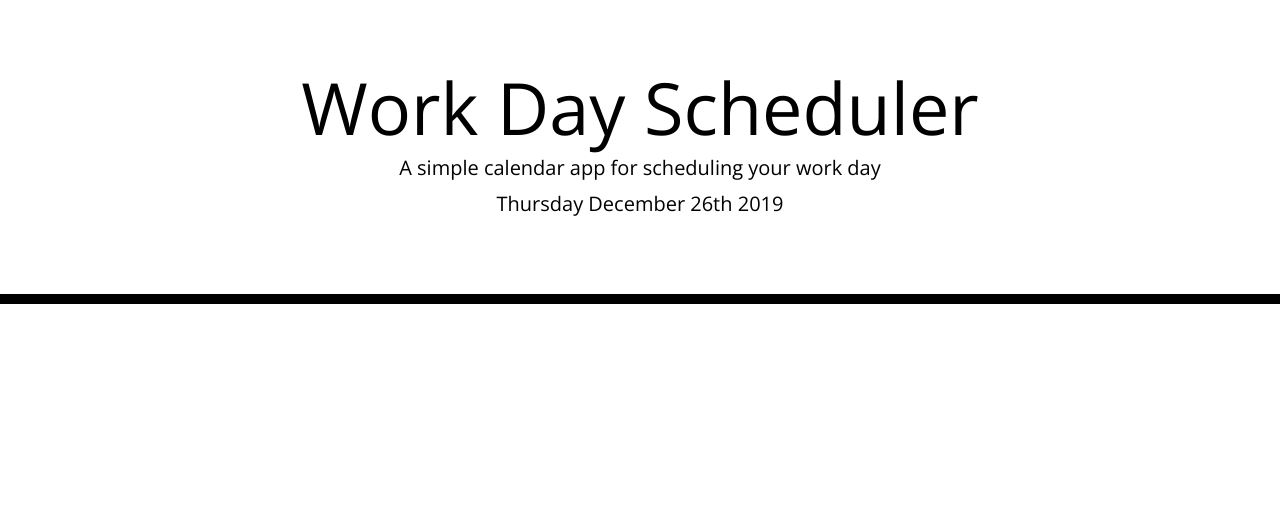
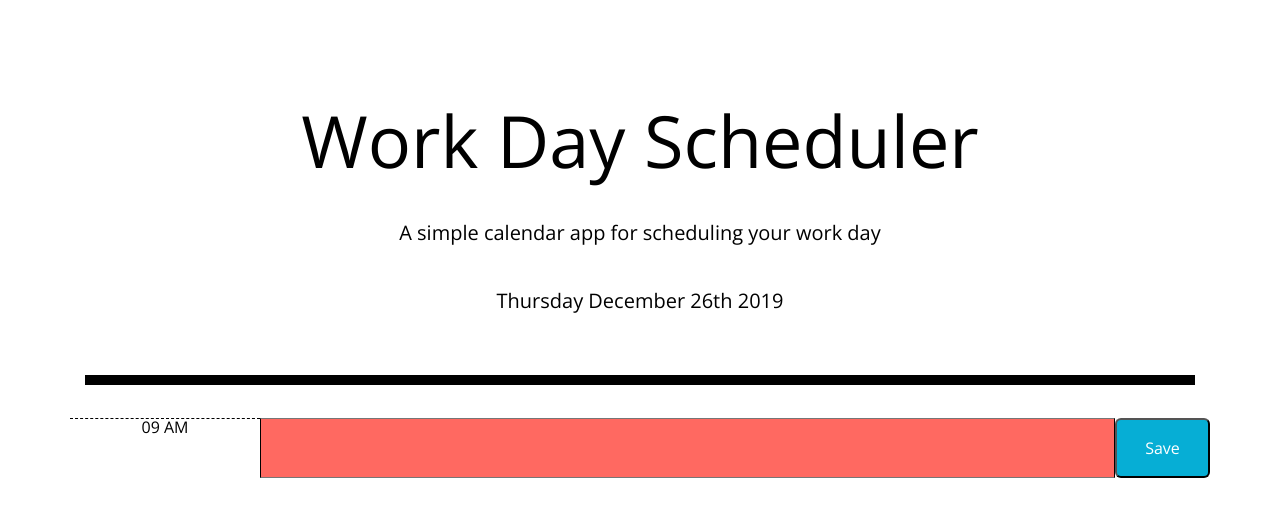
Before and after one commit to smeruva1/day_planner, a plain HTML site: page Develop/index.html in a window 1280 px wide. Drawn offline with nearby package versions, Linux system fonts and the light colour scheme.

Commit message:
added block for 9 a.m.

```diff
--- a/Develop/index.html
+++ b/Develop/index.html
@@ -14,65 +14,150 @@
 </head>
 
 <body>
-  <header class="jumbotron">
+
+  <!-- Container Div -->
+  <div class="wrapper container">
+
+    <!-- Row 1 Header-->
+    <div class="row">
+      <div class="col-md-12">
+
+        <header class="myjumbotron">
+
           <h1 class="display-3">Work Day Scheduler</h1>
           <p class="lead">A simple calendar app for scheduling your work day</p>
           <p id="currentDay" class="lead"></p>
+
         </header>
-  <div class="container">
-    <!-- Timeblocks go here -->
+      </div>
     </div>
 
+    <!-- Row 2 9 AM Header-->
+    <div class="row" , id="dayplannerblocks">
+      <!-- Timeblocks go here -->
+      <!-- <ul id="timeblocks-list"></ul> -->
+
+    </div>
+    <!-- </div> -->
     <script src="https://code.jquery.com/jquery-3.4.1.min.js"></script>
     <script src="https://cdnjs.cloudflare.com/ajax/libs/moment.js/2.24.0/moment.min.js"></script>
 
     <script>
 
       //var currentDayEl = document.querySelector("#currentDay");
-
       // console.log(currentDayEl);
       // console.log(moment().format('dddd MMMM Do YYYY'));
-
       // currentDayEl.textContent = moment().format('dddd MMMM Do YYYY');
 
+      //Use JQuery and moment to show the day
       var $currentDay = $("#currentDay");
       console.log($currentDay);
       $currentDay.text(moment().format('dddd MMMM Do YYYY'));
 
 
-    // var newDiv = $("<div>");
-    // newDiv.text("A pleasure to meet you!");
-    // $(".jumbotron").append(newDiv);
+      //Now add 9 li to ul
+      //var $timeblockList = $("#timeblocks-list");
+      // var $timeblockList = $("#timeblocks-list");
+      var $dayplannerblocks = $("#dayplannerblocks");
 
-    // console.log(moment());
-    // console.log(moment().format('LLLL', "dddd, MMMM D, YYYY"));
-    // console.log(moment().format('dddd MMMM Do YYYY'));
-    // console.log(moment().toString());
+      var timeblockArray = ["09 AM", "10 AM", "11 AM", "12 PM", "01 PM", "02 PM", "03 PM", "04 PM", "05 PM"];
+
+      var currentIndex = 0;
+      //get the current time Array indices and set the flag.
+      console.log(moment().format("hh A"));
+
+      for (var i = 0; i < timeblockArray.length; i++) {
+        if (moment().format("hh A") === timeblockArray[i]) {
+          currentIndex = i;
+        }
+      }
+      console.log("current array index is " + currentIndex + " and time is: " + timeblockArray[currentIndex]);
+
+      // // Render a new li for each todo
+      // for (var i = 0; i < timeblockArray.length; i++) {
+
+      //   var startoftheHour = timeblockArray[i];
+
+      //   var li = document.createElement("li");
+      //   li.setAttribute("data-index", i);
+
+      //   var labelHr = document.createElement("label");
+      //   labelHr.textContent = startoftheHour;
+      //   li.appendChild(labelHr);
+
+      //   var textarea = document.createElement("textarea");
+      //   textarea.textContent = " enter your text here";
+      //   li.appendChild(textarea);
+
+      //   var button = document.createElement("button");
+      //   button.textContent = "save";
+      //   li.appendChild(button);
+      //   li.setAttribute("class", "saveBtn");
+
+      //   $timeblockList.append(li);
+      // }
+
+      // 9 AM Block ==============================>>
+
+      var startoftheHour9 = timeblockArray[0];
+
+      // var labelHr9 = document.createElement("label");
+      // labelHr9.textContent = startoftheHour9;
+      // labelHr9.setAttribute("class", "hour col-md-2");
+      // $dayplannerblocks.append(labelHr9);
+
+      var $labelHr9 = $("<label>");
+      $labelHr9.text(startoftheHour9);
+      $labelHr9.attr("class", "hour col-md-2");
+      $dayplannerblocks.append($labelHr9);
+
+
+      // var textarea = document.createElement("textarea");
+      // textarea.textContent = "";
+      // textarea.setAttribute("class", "textarea col-md-9");
+      // console.log("current array index is " + currentIndex);
+
+      // if (parseInt(currentIndex) < parseInt(0)) {
+      //   textarea.setAttribute("class", "textarea col-md-9 past");
+      // } else if (parseInt(currentIndex) === parseInt(0)) {
+      //   textarea.setAttribute("class", "textarea col-md-9 present");
+      // } else if (parseInt(currentIndex) > parseInt(0)) {
+      //   console.log("hi");
+      //   textarea.setAttribute("class", "textarea col-md-9 future");
+      // }
+
+      // $dayplannerblocks.append(textarea);
+
+      var $textarea9 = $("<textarea>");
+      $textarea9.text("");
+      $textarea9.attr("class", "textarea col-md-9");
+
+      if (parseInt(currentIndex) < parseInt(0)) {
+        $textarea9.attr("class", "textarea col-md-9 past");
+      } else if (parseInt(currentIndex) === parseInt(0)) {
+        $textarea9.attr("class", "textarea col-md-9 present");
+      } else if (parseInt(currentIndex) > parseInt(0)) {
+        console.log("hi");
+        $textarea9.attr("class", "textarea col-md-9 future");
+      }
+
+      $dayplannerblocks.append($textarea9);
+
+      // var button = document.createElement("button");
+      // button.textContent = "save";
+      // button.setAttribute("class", "saveBtn col-md-1");
+      // dayplannerblocks.appendChild(button);
+
+      var $saveBtn9 = $("<button>");
+      $saveBtn9.text("Save");
+      $saveBtn9.attr("class", "saveBtn col-md-1");
+      $dayplannerblocks.append($saveBtn9);
 
 
 
-    //console.log(moment().startOf('day'));
-    //Create moment date time
-//     var m = moment();
-
-//     console.log(m.toString());
-//     console.log(m.toISOString());
-
-//     //create moment obj from ISO 8601 String
-//     var n = moment("2019-05-19");
-
-//     console.log(n.toString());
-//     console.log(n.toISOString());
-
-
-// //create moment obj from ISO 8601 String with time
-// var q = moment("2019-05-19:10:00.000");
-
-// console.log(q.toString());
-// console.log(q.toISOString());
 
     </script>
-
+  </div>
 </body>
 
 </html>
--- a/Develop/style.css
+++ b/Develop/style.css
@@ -2,18 +2,24 @@ body {
   font-family: 'Open Sans', sans-serif;
   font-size: 16px;
   line-height: 1;
-}
+  }
 
 textarea{
   background: transparent;
-  border: none;
+  /* border: none; */
+ border: line;
+  /* border: 1px solid black; */
   resize: none;
   color: #000000;
   border-left: 1px solid black;
-  padding: 10px;
+  border-right: 1px solid black;
+  /* padding-bottom: -30px;
+  margin-bottom: -36px;
+   /* max-width: 800px;  */
+   height : 60px;
 }
 
-.jumbotron {
+.myjumbotron {
   text-align: center;
   background-color: transparent;
   color: black;
@@ -32,7 +38,7 @@ textarea{
 
 .row {
   white-space: pre-wrap;
-  height: 80px;
+  /* height: 80px; */
   border-top: 1px solid white;;
 }
 
@@ -40,6 +46,12 @@ textarea{
   background-color: #ffffff;
   color: #000000;
   border-top: 1px dashed #000000;
+  text-align: center;
+  vertical-align: text-top;
+  /* padding-top: -20px;
+  padding-bottom: 20px;
+  height: 50px;
+  padding: 10px; */
 }
 
 .past {
@@ -58,11 +70,16 @@ textarea{
 }
 
 .saveBtn {
-  border-left: 1px solid black;
-  border-top-right-radius: 15px;
-  border-bottom-right-radius: 15px;
+  border: line;
+  /* border-left: 1px solid black; */
+   border-radius: 6px;
+  /* border-top-right-radius: 6px;
+  border-bottom-right-radius: 6px; */
   background-color: #06AED5;
   color: white;
+  /* width: 80px; */
+   height: 60px;
+  padding: 0px;
 }
 
 .saveBtn i:hover {
```
Lines whose indentation alone changed are shown as unchanged.
